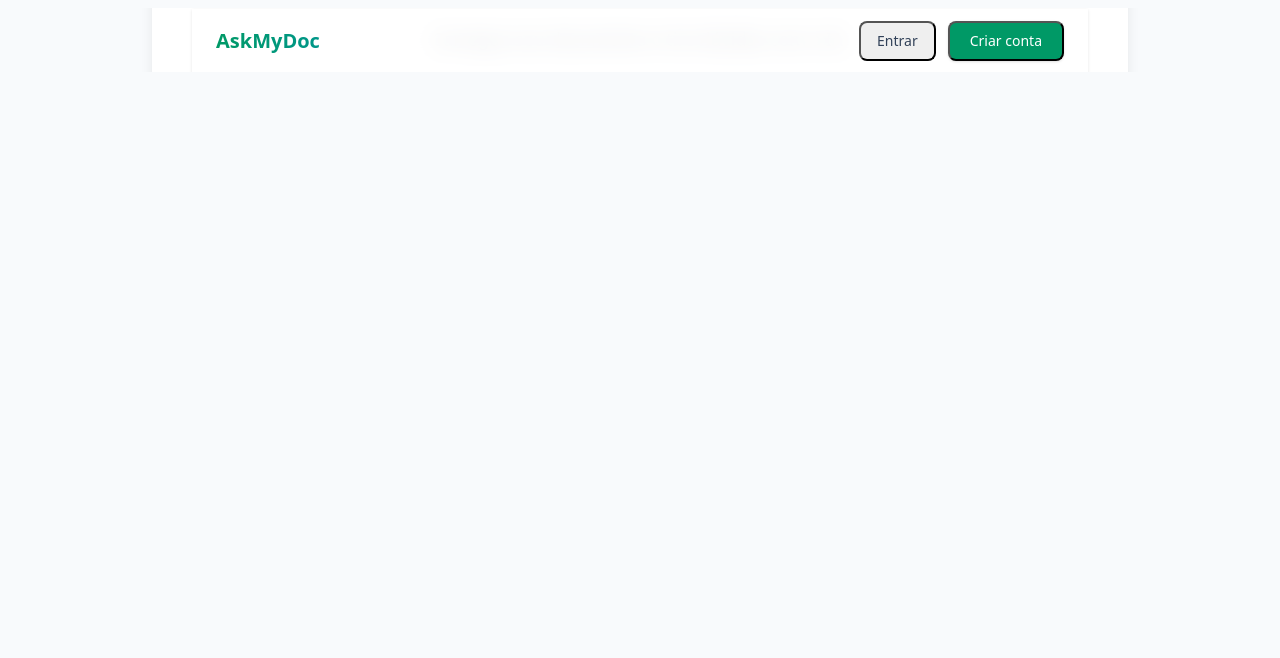
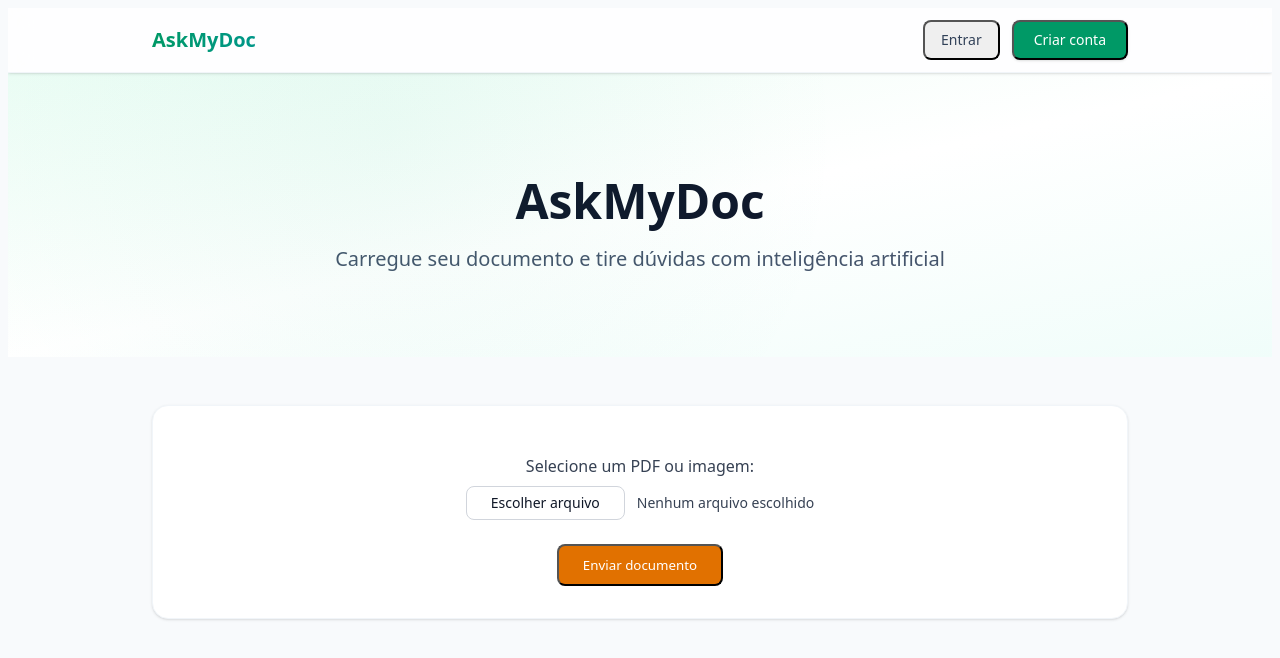
Before and after one commit to gabrielmmh/askMyDoc, a Next.js app in the folder apps/frontend/: page / in a window 1280 px wide. Shown: the top 658 px of the page. Built offline with nearby package versions, Linux system fonts and the light colour scheme; no server answers.

Commit message:
feat: adicionar hero section com gradiente

```diff
--- a/apps/frontend/src/app/page.tsx
+++ b/apps/frontend/src/app/page.tsx
@@ -4,7 +4,6 @@ import { useState, useCallback } from 'react';
 import Header from '@/components/home/Header';
 import UploadForm from '@/components/home/UploadForm';
 import DocumentList from '@/components/home/DocumentList';
-import headerStyles from '@/styles/home/header.module.css';
 import "./globals.css";
 
 export default function HomePage() {
@@ -19,15 +18,32 @@ export default function HomePage() {
   }, [triggerRefresh]);
 
   return (
-    <main className={headerStyles.container}>
-      <div className="bg-white rounded-xl shadow-lg p-10 w-full text-center space-y-6">
-        <Header onAuthChange={handleAuthChange} />
-        <h1 className="text-4xl font-bold text-gray-900 mb-6">AskMyDoc</h1>
-        <p className="text-gray-700 text-lg">Carregue seu documento e tire dúvidas com a IA.</p>
+    <div className="min-h-screen bg-slate-50">
+      <Header onAuthChange={handleAuthChange} />
 
-        <UploadForm isLoggedIn={isLoggedIn} onDataChange={triggerRefresh} />
-        {isLoggedIn && <DocumentList refreshSignal={refresh} />}
-      </div>
-    </main>
+      <section className="relative overflow-hidden bg-gradient-to-br from-emerald-50 via-white to-teal-50">
+        <div className="max-w-5xl mx-auto px-4 sm:px-6 py-12 sm:py-16 text-center">
+          <h1 className="text-3xl sm:text-4xl lg:text-5xl font-bold text-slate-900 mb-4">
+            AskMyDoc
+          </h1>
+          <p className="text-lg sm:text-xl text-slate-600 max-w-2xl mx-auto">
+            Carregue seu documento e tire dúvidas com inteligência artificial
+          </p>
+        </div>
+        <div className="absolute inset-0 bg-[radial-gradient(circle_at_30%_20%,rgba(16,185,129,0.05),transparent_50%)] pointer-events-none" />
+      </section>
+
+      <main className="max-w-5xl mx-auto px-4 sm:px-6 py-8 sm:py-12 space-y-8">
+        <section className="bg-white rounded-2xl shadow-sm border border-slate-100 p-6 sm:p-8">
+          <UploadForm isLoggedIn={isLoggedIn} onDataChange={triggerRefresh} />
+        </section>
+
+        {isLoggedIn && (
+          <section className="space-y-6">
+            <DocumentList refreshSignal={refresh} />
+          </section>
+        )}
+      </main>
+    </div>
   );
 }
```
